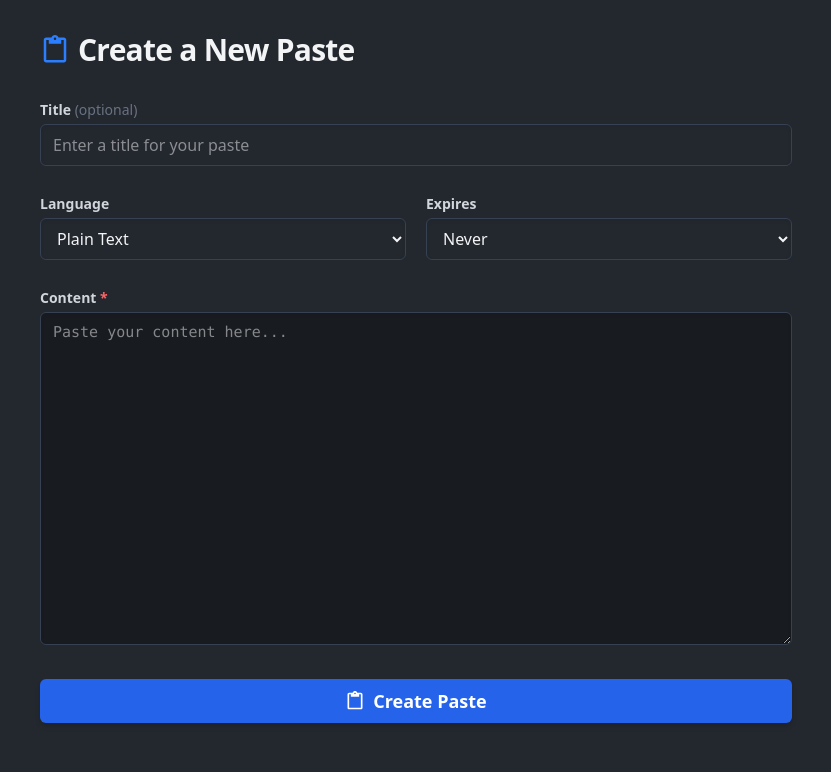
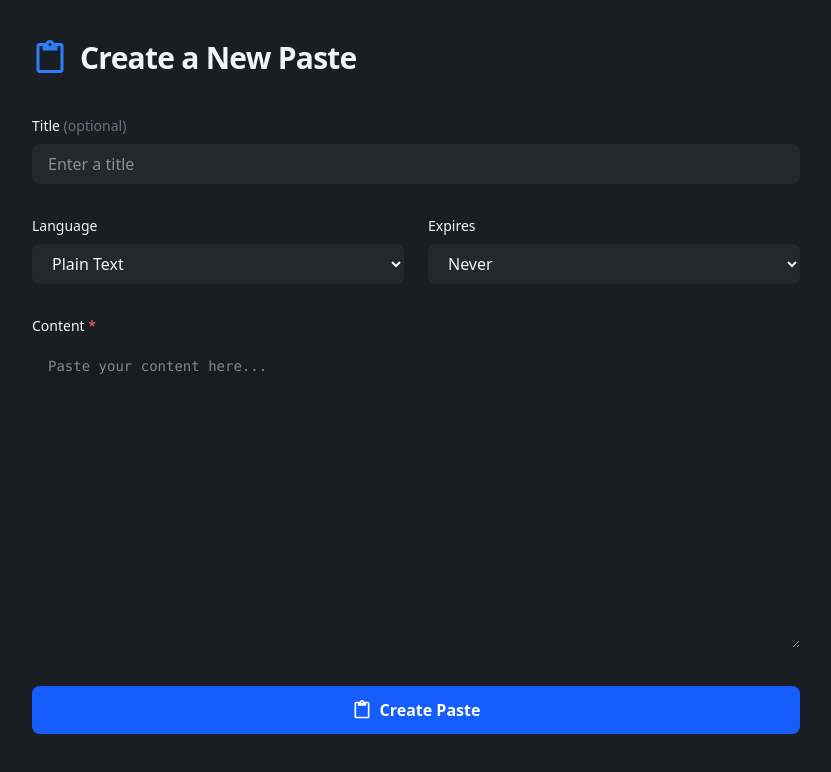
Before and after one commit to Abhishek001konni/bit-paste, a React (Vite) app in the folder client/: page / in a window 1280 px wide. Shown: the top 772 px of the page, without its empty margins (224-1055 px from the left). Built offline with nearby package versions, Linux system fonts and the light colour scheme; no server answers.

Commit message:
style(client): redesign PasteForm

```diff
--- a/client/src/components/PasteForm.jsx
+++ b/client/src/components/PasteForm.jsx
@@ -13,10 +13,8 @@ const PasteForm = () => {
 
   const [error, setError] = useState(null);
   const [loading, setLoading] = useState(false);
-
   const navigate = useNavigate();
 
-  // Helper function to calculate expiration date
   const calculateExpirationDate = (expiresIn) => {
     const now = new Date();
     switch (expiresIn) {
@@ -35,15 +33,11 @@ const PasteForm = () => {
 
   const handleInputChange = (e) => {
     const { name, value } = e.target;
-    setFormData((prev) => ({
-      ...prev,
-      [name]: value,
-    }));
+    setFormData((prev) => ({ ...prev, [name]: value }));
   };
 
   const handleSubmit = async (e) => {
     e.preventDefault();
-
     setLoading(true);
     setError(null);
 
@@ -59,7 +53,6 @@ const PasteForm = () => {
       };
 
       const result = await createPaste(pasteData);
-
       navigate(`/${result._id}`);
     } catch (err) {
       setError(err.message);
@@ -69,34 +62,29 @@ const PasteForm = () => {
   };
 
   return (
-    <div className="min-h-screen bg-[#23272e] flex flex-col px-2 py-8 sm:px-0">
+    <div className="min-h-screen bg-[#1a1d21] text-gray-100 flex flex-col px-4 py-10">
       {/* Header */}
-      <div className="w-full max-w-3xl mx-auto flex items-center gap-2 mb-8 px-2">
-        <MdContentPaste className="text-blue-500 text-3xl" />
-        <h1 className="text-3xl font-extrabold text-gray-100 tracking-tight">
-          Create a New Paste
-        </h1>
+      <div className="max-w-3xl mx-auto w-full mb-10 flex items-center gap-3">
+        <MdContentPaste className="text-blue-500 text-4xl" />
+        <h1 className="text-3xl font-bold tracking-tight">Create a New Paste</h1>
       </div>
 
-      {/* Error */}
+      {/* Error Message */}
       {error && (
-        <div className="max-w-3xl w-full mx-auto p-4 bg-red-900/60 text-red-200 rounded-lg mb-4 border border-red-700">
+        <div className="max-w-3xl mx-auto w-full bg-red-900/40 text-red-300 px-4 py-3 rounded-lg mb-6 border border-red-700">
           {error}
         </div>
       )}
 
-      {/* Full width form */}
+      {/* Form */}
       <form
         onSubmit={handleSubmit}
-        className="w-full max-w-3xl mx-auto flex flex-col gap-7 px-2"
+        className="max-w-3xl mx-auto w-full flex flex-col gap-8"
       >
         {/* Title */}
         <div>
-          <label
-            htmlFor="title"
-            className="block text-sm font-semibold text-gray-300 mb-1"
-          >
-            Title <span className="text-gray-500 font-normal">(optional)</span>
+          <label htmlFor="title" className="block text-sm font-medium mb-2">
+            Title <span className="text-gray-500">(optional)</span>
           </label>
           <input
             type="text"
@@ -105,19 +93,15 @@ const PasteForm = () => {
             value={formData.title}
             onChange={handleInputChange}
             disabled={loading}
-            placeholder="Enter a title for your paste"
-            className="w-full px-3 py-2 rounded-md border border-gray-700 bg-[#23272e] text-gray-100 shadow-inner focus:outline-none focus:ring-2 focus:ring-blue-500 focus:border-blue-500 transition"
+            placeholder="Enter a title"
+            className="w-full px-4 py-2 rounded-lg bg-[#23272e] focus:ring-2 focus:ring-blue-500 outline-none transition"
           />
         </div>
 
-        {/* Language & Expiry Row */}
-        <div className="flex flex-col sm:flex-row gap-5">
-          {/* Language */}
+        {/* Language & Expiration */}
+        <div className="flex flex-col sm:flex-row gap-6">
           <div className="flex-1">
-            <label
-              htmlFor="language"
-              className="block text-sm font-semibold text-gray-300 mb-1"
-            >
+            <label htmlFor="language" className="block text-sm font-medium mb-2">
               Language
             </label>
             <select
@@ -126,7 +110,7 @@ const PasteForm = () => {
               value={formData.language}
               onChange={handleInputChange}
               disabled={loading}
-              className="w-full px-3 py-2 rounded-md border border-gray-700 bg-[#23272e] text-gray-100 shadow-inner focus:outline-none focus:ring-2 focus:ring-blue-500 focus:border-blue-500"
+              className="w-full px-4 py-2 rounded-lg bg-[#23272e] focus:ring-2 focus:ring-blue-500 outline-none transition"
             >
               <option value="plaintext">Plain Text</option>
               <option value="javascript">JavaScript</option>
@@ -138,21 +122,17 @@ const PasteForm = () => {
               <option value="markdown">Markdown</option>
             </select>
           </div>
-          {/* Expires */}
           <div className="flex-1">
-            <label
-              htmlFor="expires"
-              className="block text-sm font-semibold text-gray-300 mb-1"
-            >
+            <label htmlFor="expiresIn" className="block text-sm font-medium mb-2">
               Expires
             </label>
             <select
-              id="expires"
+              id="expiresIn"
               name="expiresIn"
               value={formData.expiresIn}
               onChange={handleInputChange}
               disabled={loading}
-              className="w-full px-3 py-2 rounded-md border border-gray-700 bg-[#23272e] text-gray-100 shadow-inner focus:outline-none focus:ring-2 focus:ring-blue-500 focus:border-blue-500"
+              className="w-full px-4 py-2 rounded-lg bg-[#23272e] focus:ring-2 focus:ring-blue-500 outline-none transition"
             >
               <option value="never">Never</option>
               <option value="1h">1 Hour</option>
@@ -165,10 +145,7 @@ const PasteForm = () => {
 
         {/* Content */}
         <div>
-          <label
-            htmlFor="content"
-            className="block text-sm font-semibold text-gray-300 mb-1"
-          >
+          <label htmlFor="content" className="block text-sm font-medium mb-2">
             Content <span className="text-red-400">*</span>
           </label>
           <textarea
@@ -180,7 +157,7 @@ const PasteForm = () => {
             required
             rows={14}
             placeholder="Paste your content here..."
-            className="w-full px-3 py-2 rounded-md border border-gray-700 bg-[#181b1f] text-gray-100 font-mono text-[15px] shadow-inner focus:outline-none focus:ring-2 focus:ring-blue-500 focus:border-blue-500 min-h-[200px] resize-y"
+            className="w-full px-4 py-3 rounded-lg bg-[#181b1f] font-mono text-sm focus:ring-2 focus:ring-blue-500 outline-none transition resize-y"
           />
         </div>
 
@@ -188,7 +165,7 @@ const PasteForm = () => {
         <button
           type="submit"
           disabled={loading}
-          className="w-full bg-[#2563eb] hover:bg-[#1d4ed8] text-white font-bold py-2 px-6 rounded-md shadow-md transition disabled:opacity-60 disabled:cursor-not-allowed text-lg flex items-center justify-center gap-2"
+          className="bg-blue-600 hover:bg-blue-500 text-white font-semibold py-3 px-6 rounded-lg flex items-center justify-center gap-2 transition disabled:opacity-60"
         >
           {loading ? (
             <span className="animate-pulse">Creating...</span>
```
